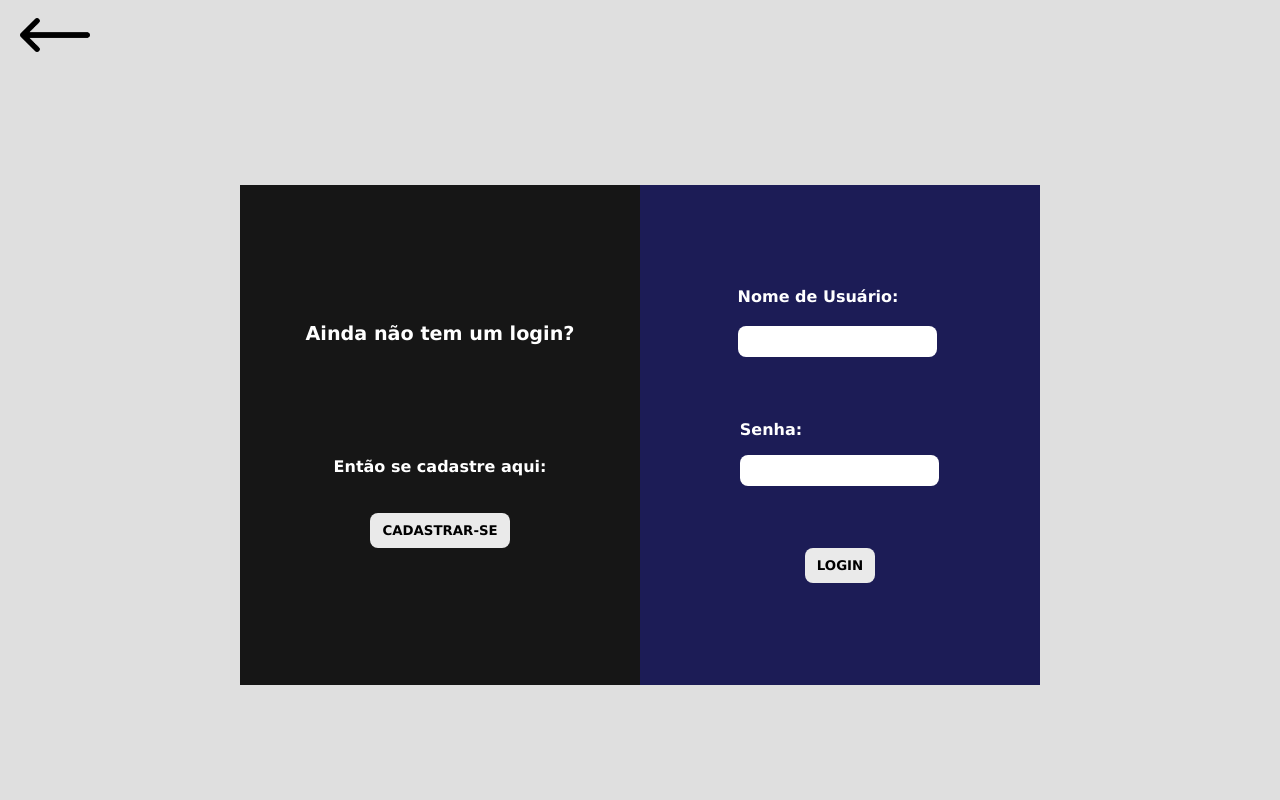
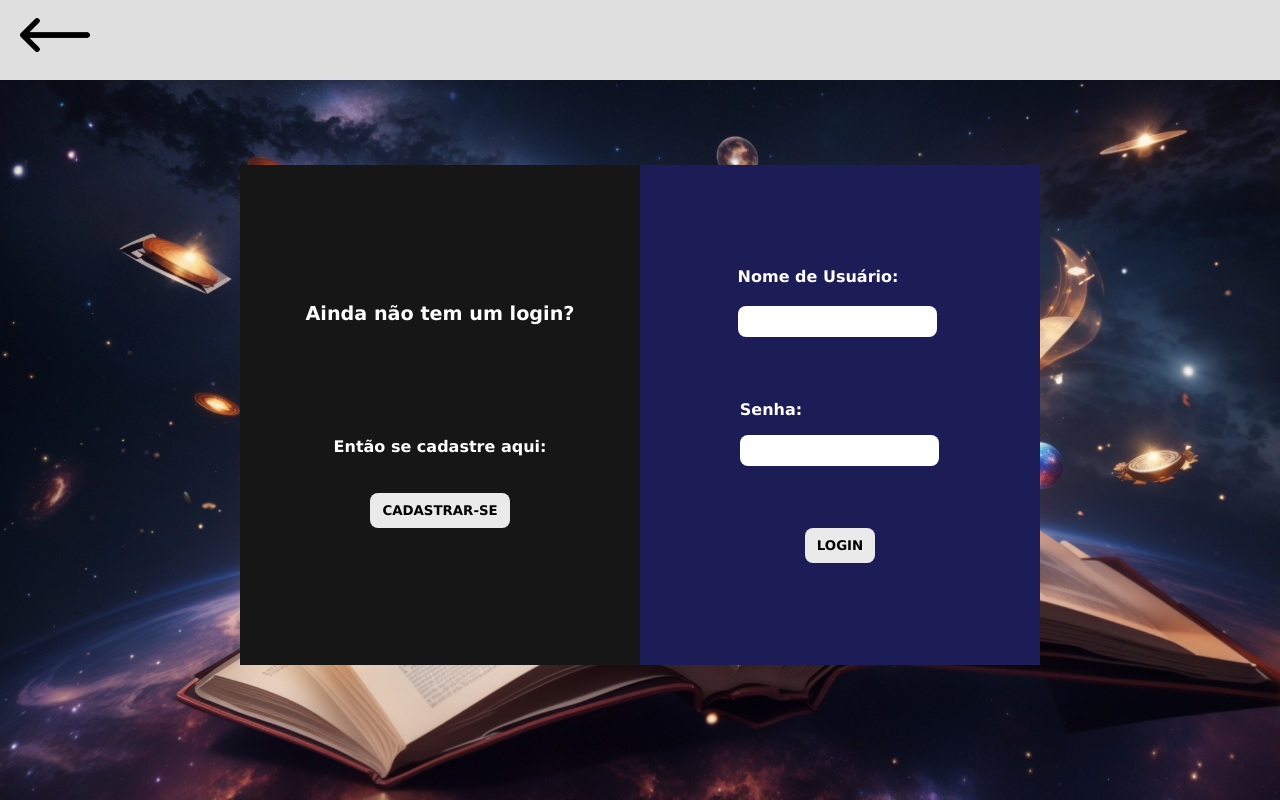
Before and after one commit to LucasCMendes10/Projeto-Individual_SPTech, a plain HTML site: page Public/Login/login.html in a window 1280 px wide. Drawn offline with Linux system fonts and the light colour scheme.

Commit message:
adicionando modelagem lógica e background do login

```diff
--- a/Public/Cadastro/style-cadastro.css
+++ b/Public/Cadastro/style-cadastro.css
@@ -10,7 +10,7 @@ html, body {
 }
 
 .header {
-    height: 15%;
+    height: 10%;
 }
 
 .header img {
@@ -24,10 +24,12 @@ html, body {
 }
 
 .main {
-    height: 85%;
+    height: 90%;
     display: flex;
     align-items: center;
     justify-content: center;
+    background-image: url(../assets/Imagens-Login_Cadastro/background-login.jpg);
+    background-size: cover;
 }
 
 .container {
--- a/Public/Login/style-login.css
+++ b/Public/Login/style-login.css
@@ -10,7 +10,7 @@ html, body {
 }
 
 .header {
-    height: 15%;
+    height: 10%;
 }
 
 .header img {
@@ -24,10 +24,12 @@ html, body {
 }
 
 .main {
-    height: 85%;
+    height: 90%;
     display: flex;
     align-items: center;
     justify-content: center;
+    background-image: url(../assets/Imagens-Login_Cadastro/background-login.jpg);
+    background-size: cover;
 }
 
 .container {
```
Also changed, not shown: Public/assets/Imagens-Login_Cadastro/background-login.jpg (added), 2 other files.
